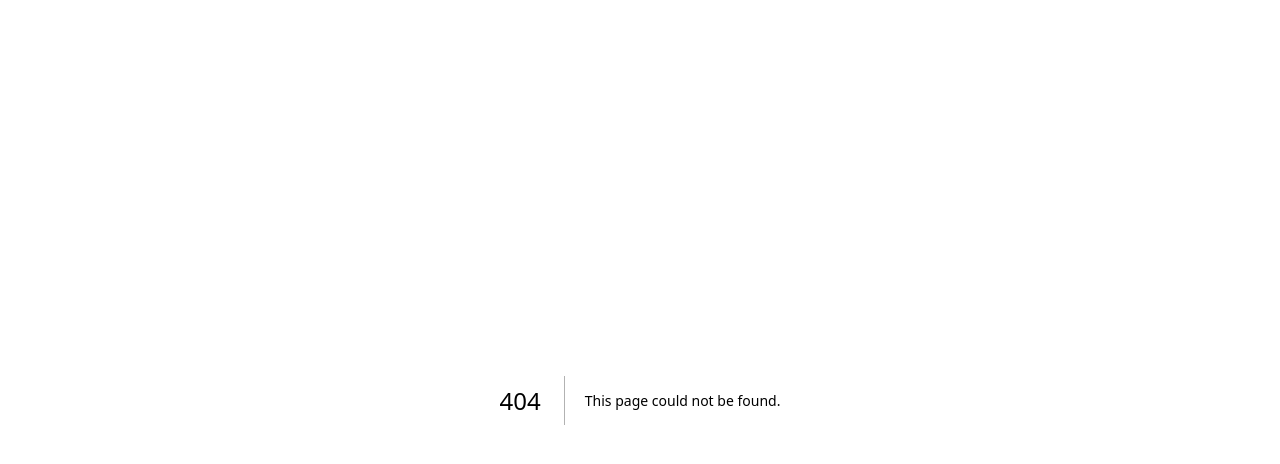
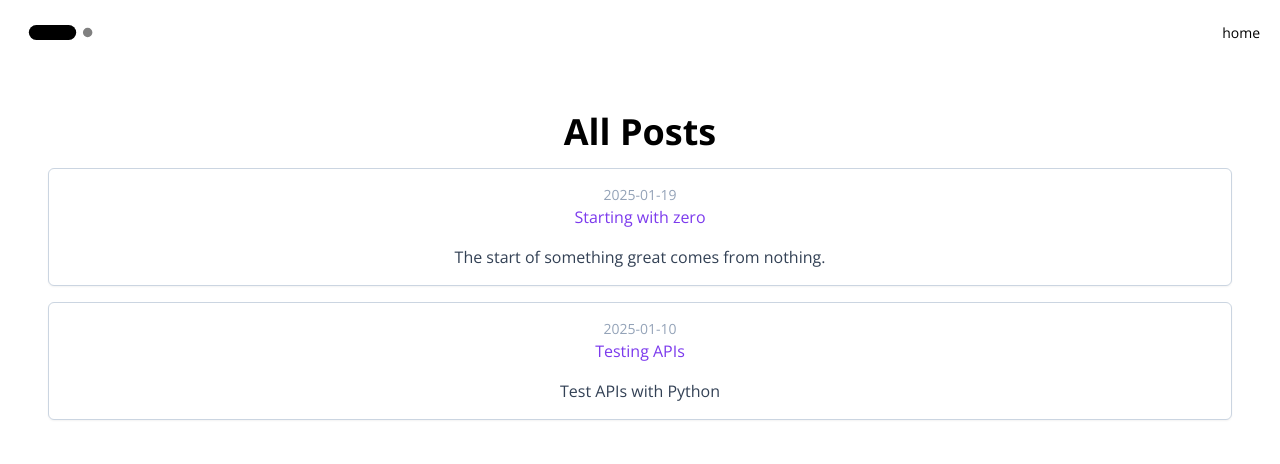
Before and after one commit to gh0stfrk/portfolio.salman, a Next.js app: page /posts in a window 1280 px wide. Before the commit this address had no page. Shown: the top 464 px of the page. Built offline with nearby package versions, Linux system fonts and the light colour scheme.

Commit message:
feat : Adds 'posts' route and small changes

```diff
--- a/app/page.js
+++ b/app/page.js
@@ -18,7 +18,7 @@ const Hero = () => {
         <h1 className="text-4xl text-black font-bold font-mono">Salman Sayyed</h1>
         <p className="text-black mt-2 text-sm">Cloud Engineer</p>
         <p className="text-xs flex items-center justify-center my-2">
-          <LocationOnIcon fontSize="small" /> Mumbai, India
+          <LocationOnIcon fontSize="small" color="inherit" /> Mumbai, India
         </p>
         <p className="text-black mt-2">I build cloud-oriented solutions using AWS and JavaScript.</p>
         <p className="flex gap-2 justify-center my-2">
@@ -47,7 +47,6 @@ const Hero = () => {
           >
           <LinkedInIcon />
           </IconButton>
-
         </p>
       </div>
     </div>
@@ -65,7 +64,6 @@ const HomePage = () => {
     <div>
       <Navbar text="posts" />
       <Hero />
-
       {/* <div className="grid grid-cols-1 gap-4">{postPreviews}</div> */}
     </div>
   );
--- a/app/posts/[slug]/page.js
+++ b/app/posts/[slug]/page.js
@@ -22,8 +22,8 @@ export const generateStaticParams = async () => {
     }));
 };
 
-const PostPage = (props) => {
-    const slug = props.params.slug;
+const PostPage = async (props) => {
+    const slug = await props.params.slug;
     const post = getPostContent(slug);
     const tags = post.data.tags.split(',')
     return (
--- /dev/null
+++ b/app/posts/page.js
@@ -0,0 +1,23 @@
+import Link from "next/link";
+import Navbar from "@/components/NavBar";
+import getPostMetadata from "@/utils/getPostMetadata";
+import PostPreview from "@/components/PostsPreview";
+
+const PostsPage = () => {
+  const postMetadata = getPostMetadata();
+  const postPreviews = postMetadata.map((post) => (
+    <PostPreview key={post.slug} {...post} />
+  ));
+
+  return (
+    <div>
+      <Navbar text="home" />
+      <div className="m-12 text-center">
+        <h1 className="text-4xl font-bold">All Posts</h1>
+        <div className="grid grid-cols-1 gap-4 mt-4">{postPreviews}</div>
+      </div>
+    </div>
+  );
+};
+
+export default PostsPage;
--- a/components/NavBar.js
+++ b/components/NavBar.js
@@ -3,6 +3,11 @@
 import { useRouter } from "next/navigation";
 
 const Navbar = ({text}) => {
+    // Add more routes as needed
+    const routeMap = {
+        "posts": "posts",
+        "home": "",
+    }
     const router = useRouter();
     const goToHome = () => {
         router.push('/');
@@ -29,8 +34,8 @@ const Navbar = ({text}) => {
                 <ul className="flex space-x-4">
                     <li>
                         <a
-                            href={`\\`+text}
-                            className="relative group text-black transition-colors duration-300 ease-in-out"
+                            href={`\\`+routeMap[text]}
+                            className="relative group text-black transition-colors duration-300 ease-in-out text-sm"
                         >
                             {text}
                             <span className="absolute left-0 bottom-0 w-0 h-[2px] bg-black transition-all duration-500 ease-in-out group-hover:w-full"></span>
--- a/posts/starting-with-zero.md
+++ b/posts/starting-with-zero.md
@@ -2,6 +2,8 @@
 title: Starting with zero
 subtitle: The start of something great comes from nothing.
 date: "2025-01-19"
+tags: "starting,fresh,new"
+author: "salman"
 ---
 
 # Starting with zero
```
